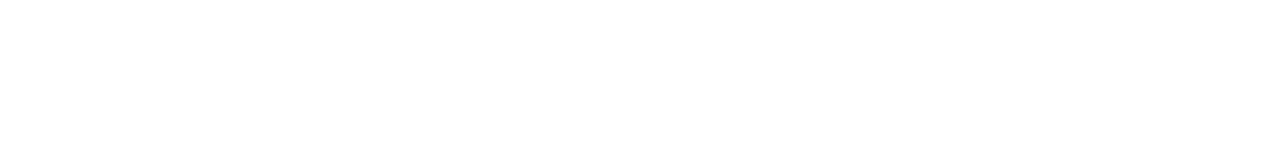
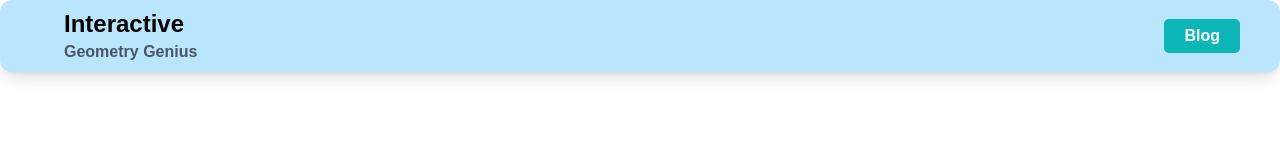
Before and after one commit to yasinarafat9/geometry-genious-assignment, a plain HTML site: page index.html in a window 1280 px wide. Drawn offline with nearby package versions, Linux system fonts and the light colour scheme.

Commit message:
Navbar complete

```diff
--- a/index.html
+++ b/index.html
@@ -1,5 +1,5 @@
 <!DOCTYPE html>
-<html lang="en">
+<html lang="en" >
 <head>
     <meta charset="UTF-8">
     <meta http-equiv="X-UA-Compatible" content="IE=edge">
@@ -7,8 +7,22 @@
     <title>Document</title>
     <!-- CSS Style link -->
     <link rel="stylesheet" href="styles/style.css">
+    <!-- DaisyUi Tailwind -->
+    <!-- <link href="https://cdn.jsdelivr.net/npm/daisyui@2.50.1/dist/full.css" rel="stylesheet" type="text/css" /> -->
+<script src="https://cdn.tailwindcss.com"></script>
 </head>
 <body>
+    <header>
+        <nav class="flex justify-between items-center bg-sky-200 px-10 py-2 rounded-xl shadow-gray shadow-lg ">
+            <div class="mx-[2%]">
+                <h2 class="text-2xl font-bold" >Interactive</h2>
+                <h3 class="text-md font-semibold text-gray-600 ">Geometry Genius</h3>
+            </div>
+            <div>
+                <button class="btn-primary block"> Blog</button>
+            </div>
+        </nav>
+    </header>
 
 
 
--- a/styles/style.css
+++ b/styles/style.css
@@ -0,0 +1,15 @@
+body{
+    font-family: sans-serif;
+}
+
+.btn-primary{
+    color: white;
+    font-weight: bold;
+    background-color: rgb(13, 182, 182);
+    border-radius: 5px;
+    border: none;
+    padding: 5px 20px;
+}
+.btn-primary:hover{
+    background-color: rgb(9, 107, 107);
+}
```
